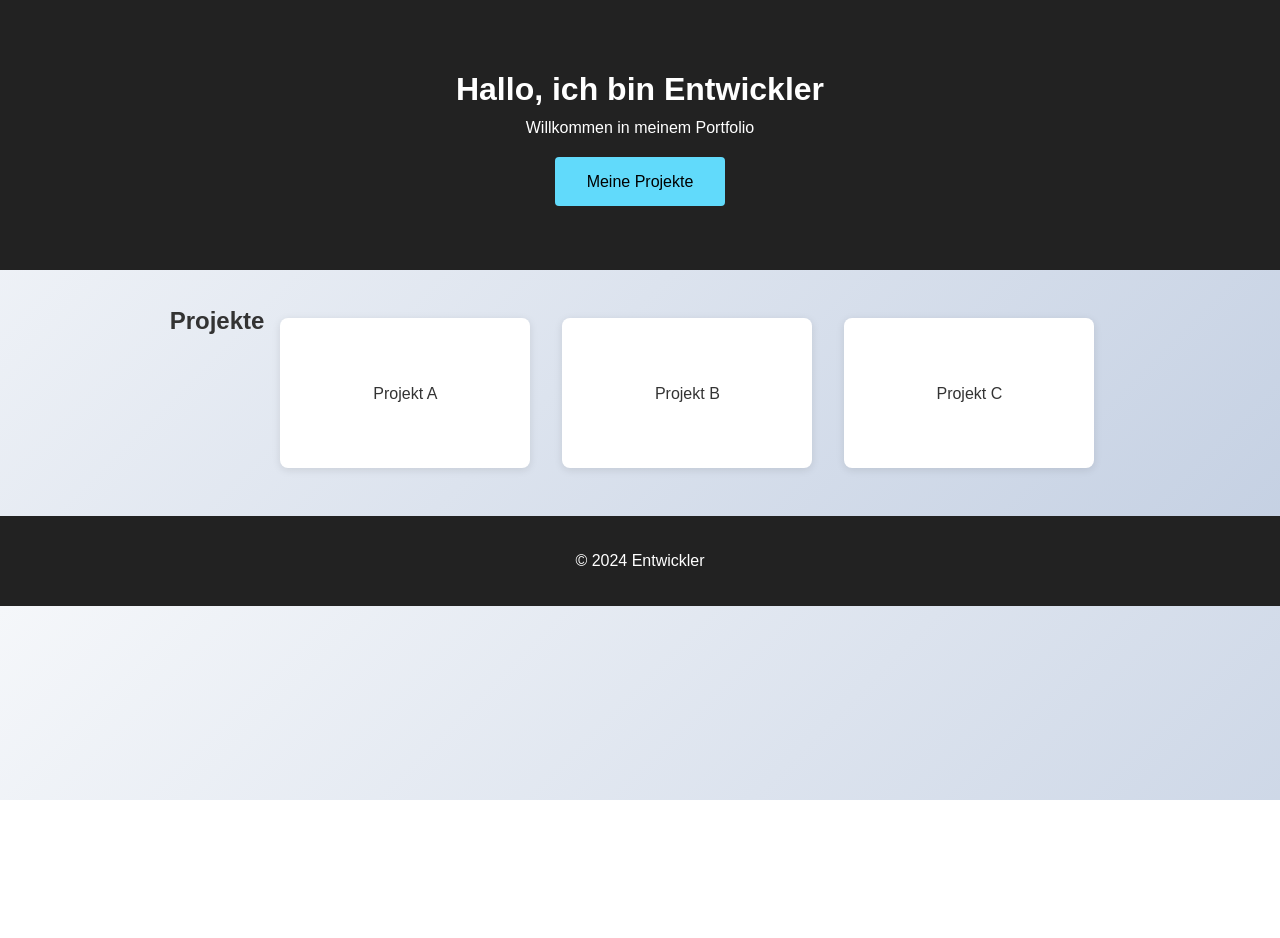
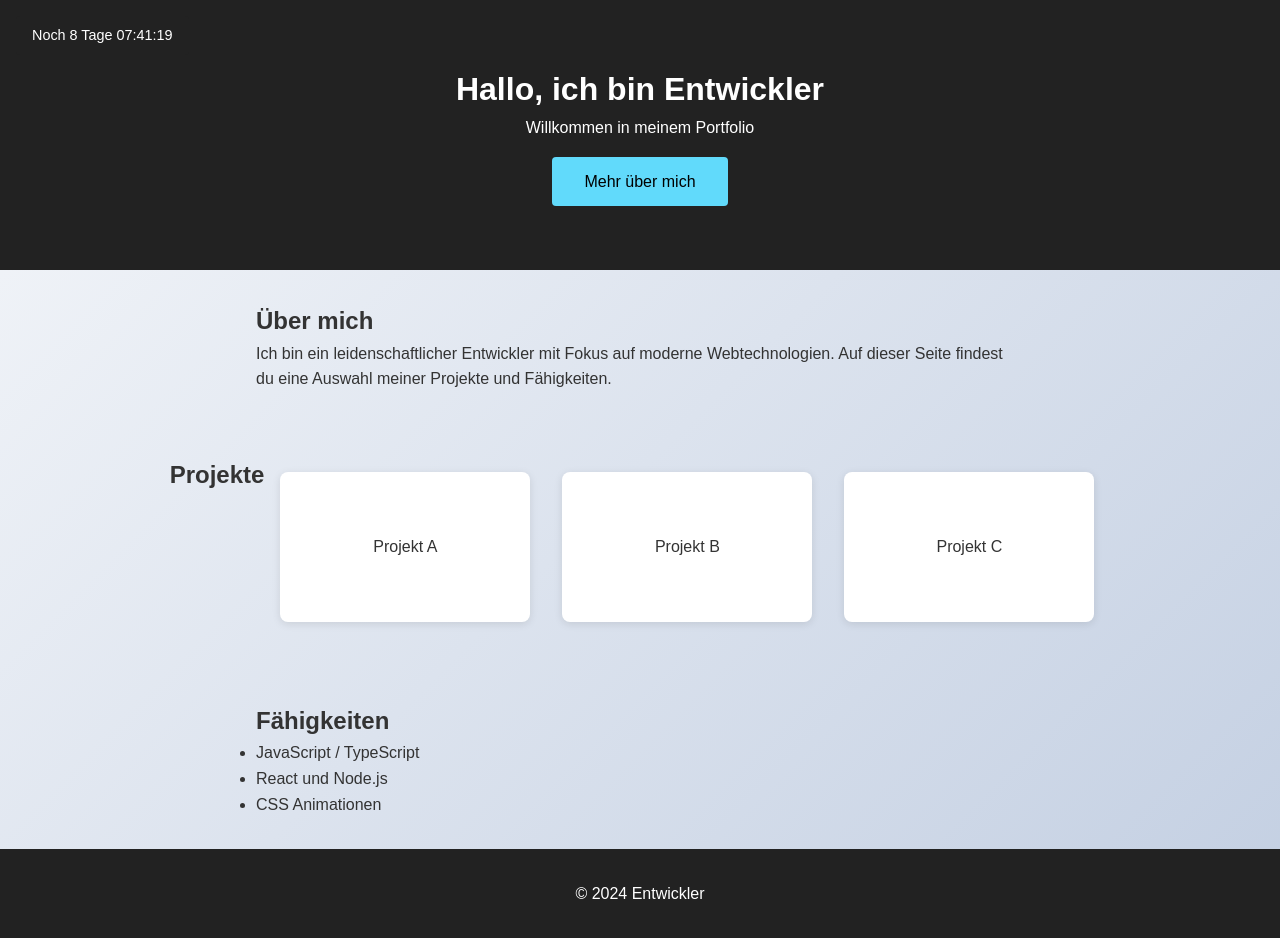
Before and after one commit to timontop-de/test-2, a plain HTML site: page src/index.html in a window 1280 px wide. Before the commit the page ends 800 px from the top, so only its background shows below. Drawn offline with Linux system fonts and the light colour scheme.

Commit message:
Enhance portfolio with countdown and sections

```diff
--- a/src/index.html
+++ b/src/index.html
@@ -7,11 +7,17 @@
   <link rel="stylesheet" href="styles.css" />
 </head>
 <body>
+  <div id="countdown" class="countdown"></div>
   <header class="hero">
     <h1>Hallo, ich bin Entwickler</h1>
     <p>Willkommen in meinem Portfolio</p>
-    <a href="#projects" class="cta">Meine Projekte</a>
+    <a href="#about" class="cta">Mehr über mich</a>
   </header>
+
+  <section id="about" class="about">
+    <h2>Über mich</h2>
+    <p>Ich bin ein leidenschaftlicher Entwickler mit Fokus auf moderne Webtechnologien. Auf dieser Seite findest du eine Auswahl meiner Projekte und Fähigkeiten.</p>
+  </section>
 
   <section id="projects" class="projects">
     <h2>Projekte</h2>
@@ -20,6 +26,15 @@
     <div class="project-card">Projekt C</div>
   </section>
 
+  <section id="skills" class="skills">
+    <h2>Fähigkeiten</h2>
+    <ul>
+      <li>JavaScript / TypeScript</li>
+      <li>React und Node.js</li>
+      <li>CSS Animationen</li>
+    </ul>
+  </section>
+
   <footer>
     <p>&copy; 2024 Entwickler</p>
   </footer>
--- a/src/script.js
+++ b/src/script.js
@@ -1,3 +1,29 @@
+// Countdown to 15.06.2025
+function updateCountdown() {
+  const target = new Date('2025-06-15T00:00:00');
+  const now = new Date();
+  const diff = target - now;
+
+  const countdown = document.getElementById('countdown');
+  if (!countdown) return;
+
+  if (diff <= 0) {
+    countdown.textContent = 'Der Tag ist erreicht!';
+    clearInterval(intervalId);
+    return;
+  }
+
+  const days = Math.floor(diff / (1000 * 60 * 60 * 24));
+  const hours = Math.floor((diff / (1000 * 60 * 60)) % 24);
+  const minutes = Math.floor((diff / (1000 * 60)) % 60);
+  const seconds = Math.floor((diff / 1000) % 60);
+
+  countdown.textContent = `Noch ${days} Tage ${String(hours).padStart(2, '0')}:${String(minutes).padStart(2, '0')}:${String(seconds).padStart(2, '0')}`;
+}
+
+const intervalId = setInterval(updateCountdown, 1000);
+updateCountdown();
+
 // Simple scroll animation for project cards
 window.addEventListener('scroll', () => {
   const cards = document.querySelectorAll('.project-card');
--- a/src/styles.css
+++ b/src/styles.css
@@ -9,6 +9,18 @@ body {
   background: linear-gradient(135deg, #f5f7fa, #c3cfe2);
   color: #333;
   line-height: 1.6;
+}
+
+.countdown {
+  position: fixed;
+  top: 1rem;
+  left: 1rem;
+  background: #222;
+  color: #fff;
+  padding: 0.5rem 1rem;
+  border-radius: 4px;
+  font-size: 0.9rem;
+  z-index: 1000;
 }
 
 .hero {
@@ -32,6 +44,12 @@ body {
 
 .cta:hover {
   background: #21a1f1;
+}
+
+.about, .skills {
+  padding: 2rem 1rem;
+  max-width: 800px;
+  margin: 0 auto;
 }
 
 .projects {
```
Also changed, not shown: 1 other file.
